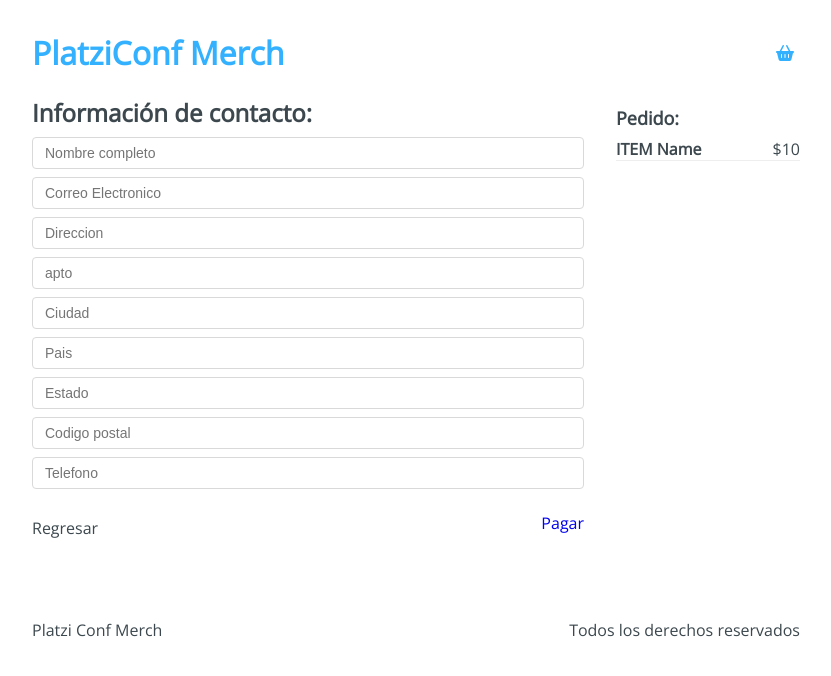
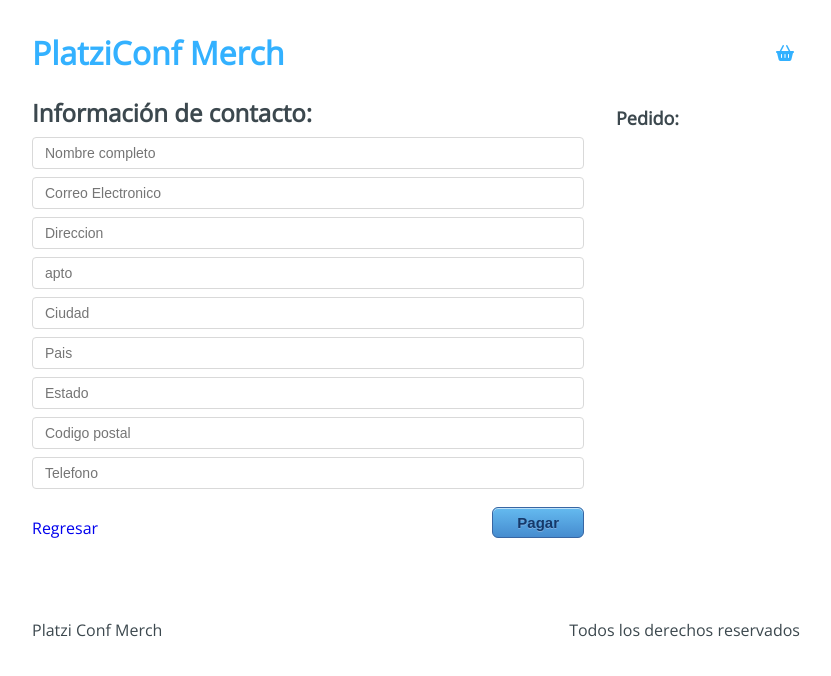
Before and after one commit to andresbonett/platzi-conf-merch, a React (Create React App) app: page /checkout/information in a window 1280 px wide. Shown: the top 676 px of the page, without its empty margins (224-1055 px from the left). Built offline with nearby package versions, Linux system fonts and the light colour scheme.

Commit message:
redirect a payment page

```diff
--- a/src/containers/Information.jsx
+++ b/src/containers/Information.jsx
@@ -1,7 +1,31 @@
-import { Link } from 'react-router-dom';
+import { useRef, useContext } from 'react';
+import AppContext from '../context/AppContext';
+import { Link, useHistory } from 'react-router-dom';
 import '../styles/components/Information.css';
 
 export default function Information() {
+  const { state, addToBuyer } = useContext(AppContext);
+  const { cart } = state;
+  const form = useRef(null);
+  const history = useHistory();
+
+  const handleSubmit = () => {
+    const formData = new FormData(form.current);
+    const buyer = {
+      name: formData.get('name'),
+      email: formData.get('email'),
+      address: formData.get('address'),
+      apto: formData.get('apto'),
+      city: formData.get('city'),
+      country: formData.get('country'),
+      state: formData.get('state'),
+      cp: formData.get('cp'),
+      phone: formData.get('phone'),
+    };
+    addToBuyer(buyer);
+    history.push('/checkout/payment');
+  };
+
   return (
     <div className="Information">
       <div className="Information-content">
@@ -9,7 +33,7 @@
           <h2>Información de contacto:</h2>
         </div>
         <div className="Information-form">
-          <form action="">
+          <form ref={form}>
             <input type="text" placeholder="Nombre completo" name="name" />
             <input type="text" placeholder="Correo Electronico" name="email" />
             <input type="text" placeholder="Direccion" name="addres" />
@@ -22,20 +46,26 @@
           </form>
         </div>
         <div className="Information-buttons">
-          <div className="Information-back">Regresar</div>
+          <div className="Information-back">
+            <Link to="/checkout">Regresar</Link>
+          </div>
           <div className="Information-next">
-            <Link to="/checkout/payment">Pagar</Link>
+            <button onClick={handleSubmit} type="button">
+              Pagar
+            </button>
           </div>
         </div>
       </div>
       <div className="Information-sidebar">
         <h3>Pedido:</h3>
-        <div className="Information-item">
-          <div className="Information-element">
-            <h4>ITEM Name</h4>
-            <span>$10</span>
+        {cart.map(item => (
+          <div className="Information-item" key={item.title}>
+            <div className="Information-element">
+              <h4>{item.title}</h4>
+              <span>${item.price}</span>
+            </div>
           </div>
-        </div>
+        ))}
       </div>
     </div>
   );
--- a/src/hooks/useInitialState.js
+++ b/src/hooks/useInitialState.js
@@ -18,7 +18,15 @@
     });
   };
 
+  const addToBuyer = payload => {
+    setState({
+      ...state,
+      buyer: [...state.buyer, payload],
+    });
+  };
+
   return {
+    addToBuyer,
     addToCart,
     removeFromCart,
     state,
--- a/src/initialState.js
+++ b/src/initialState.js
@@ -1,5 +1,6 @@
 const initialState = {
   cart: [],
+  buyer: [],
   products: [
     {
       id: '1',
```
Also changed, not shown: 1 other file (tests, documents, lock files or other folders).
